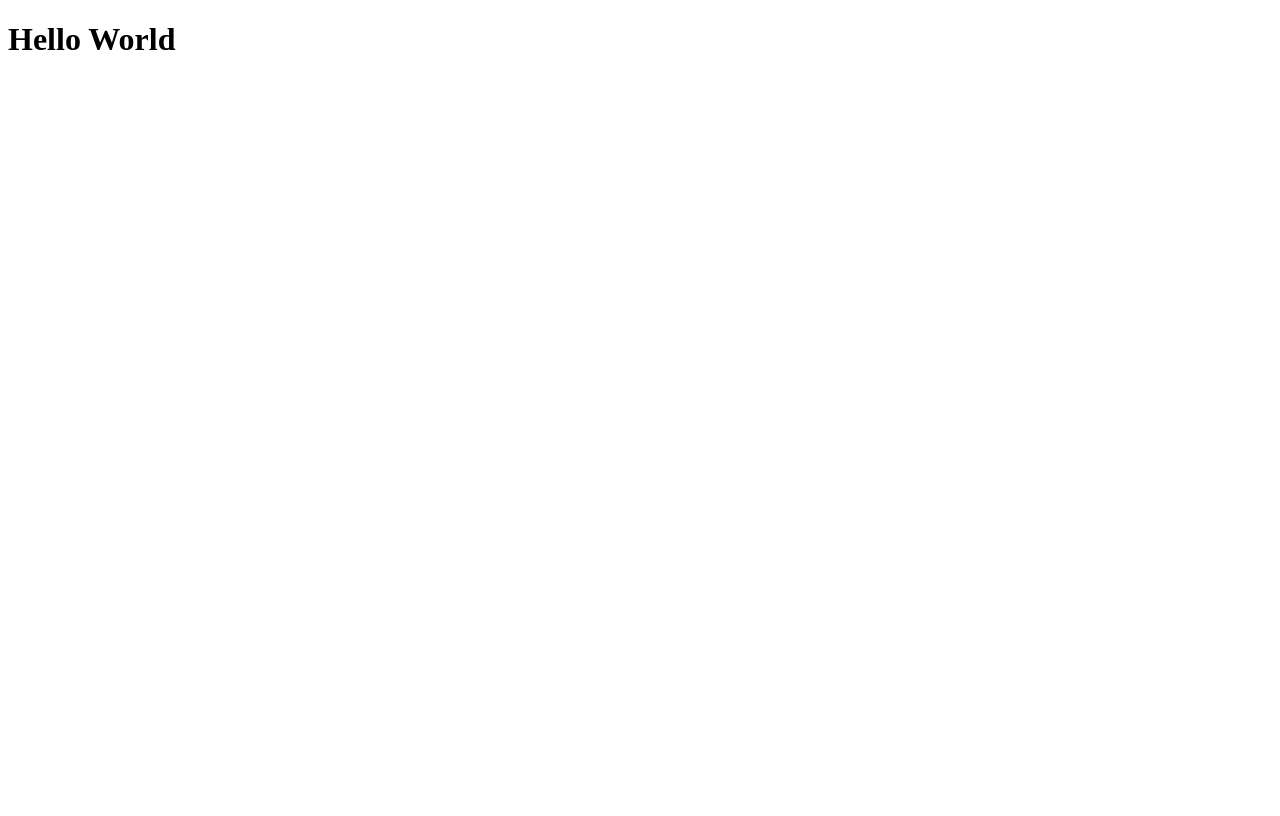
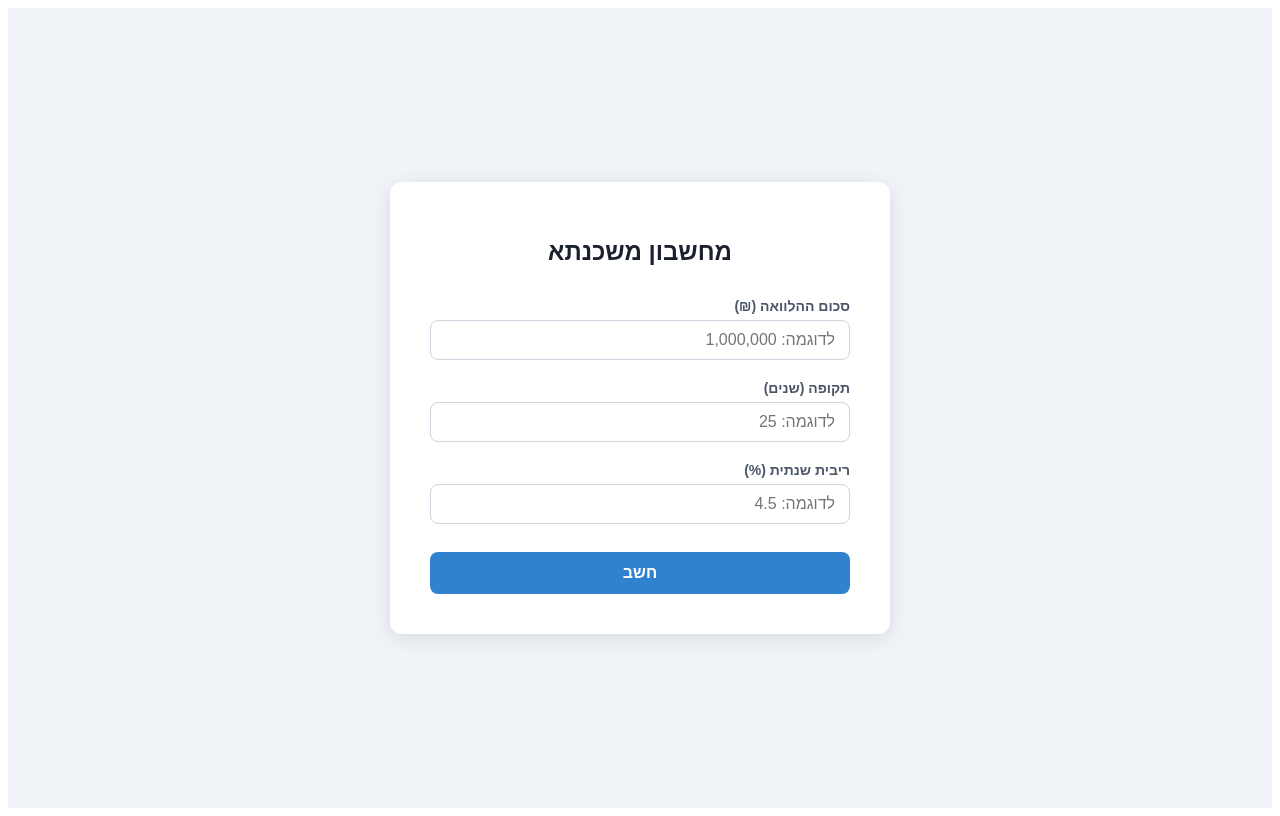
Before and after one commit to amitre/Mashkanta2, a Next.js app: page / in a window 1280 px wide. Built offline with nearby package versions, Linux system fonts and the light colour scheme.

Commit message:
Add Hebrew RTL mortgage calculator UI

```diff
--- a/pages/index.js
+++ b/pages/index.js
@@ -1,3 +1,83 @@
 export default function Home() {
-  return <h1>Hello World</h1>;
+  return (
+    <div dir="rtl" style={styles.page}>
+      <div style={styles.card}>
+        <h1 style={styles.title}>מחשבון משכנתא</h1>
+
+        <div style={styles.field}>
+          <label style={styles.label}>סכום ההלוואה (₪)</label>
+          <input style={styles.input} type="number" placeholder="לדוגמה: 1,000,000" />
+        </div>
+
+        <div style={styles.field}>
+          <label style={styles.label}>תקופה (שנים)</label>
+          <input style={styles.input} type="number" placeholder="לדוגמה: 25" />
+        </div>
+
+        <div style={styles.field}>
+          <label style={styles.label}>ריבית שנתית (%)</label>
+          <input style={styles.input} type="number" placeholder="לדוגמה: 4.5" />
+        </div>
+
+        <button style={styles.button}>חשב</button>
+      </div>
+    </div>
+  );
 }
+
+const styles = {
+  page: {
+    minHeight: "100vh",
+    display: "flex",
+    alignItems: "center",
+    justifyContent: "center",
+    backgroundColor: "#f0f4f8",
+    fontFamily: "Arial, sans-serif",
+  },
+  card: {
+    backgroundColor: "#fff",
+    borderRadius: "12px",
+    padding: "40px",
+    width: "100%",
+    maxWidth: "420px",
+    boxShadow: "0 4px 20px rgba(0,0,0,0.1)",
+  },
+  title: {
+    textAlign: "center",
+    marginBottom: "32px",
+    fontSize: "24px",
+    color: "#1a202c",
+  },
+  field: {
+    marginBottom: "20px",
+  },
+  label: {
+    display: "block",
+    marginBottom: "6px",
+    fontSize: "14px",
+    fontWeight: "600",
+    color: "#4a5568",
+  },
+  input: {
+    width: "100%",
+    padding: "10px 14px",
+    fontSize: "16px",
+    border: "1px solid #cbd5e0",
+    borderRadius: "8px",
+    outline: "none",
+    boxSizing: "border-box",
+    textAlign: "right",
+  },
+  button: {
+    width: "100%",
+    padding: "12px",
+    marginTop: "8px",
+    backgroundColor: "#3182ce",
+    color: "#fff",
+    fontSize: "16px",
+    fontWeight: "600",
+    border: "none",
+    borderRadius: "8px",
+    cursor: "pointer",
+  },
+};
```
